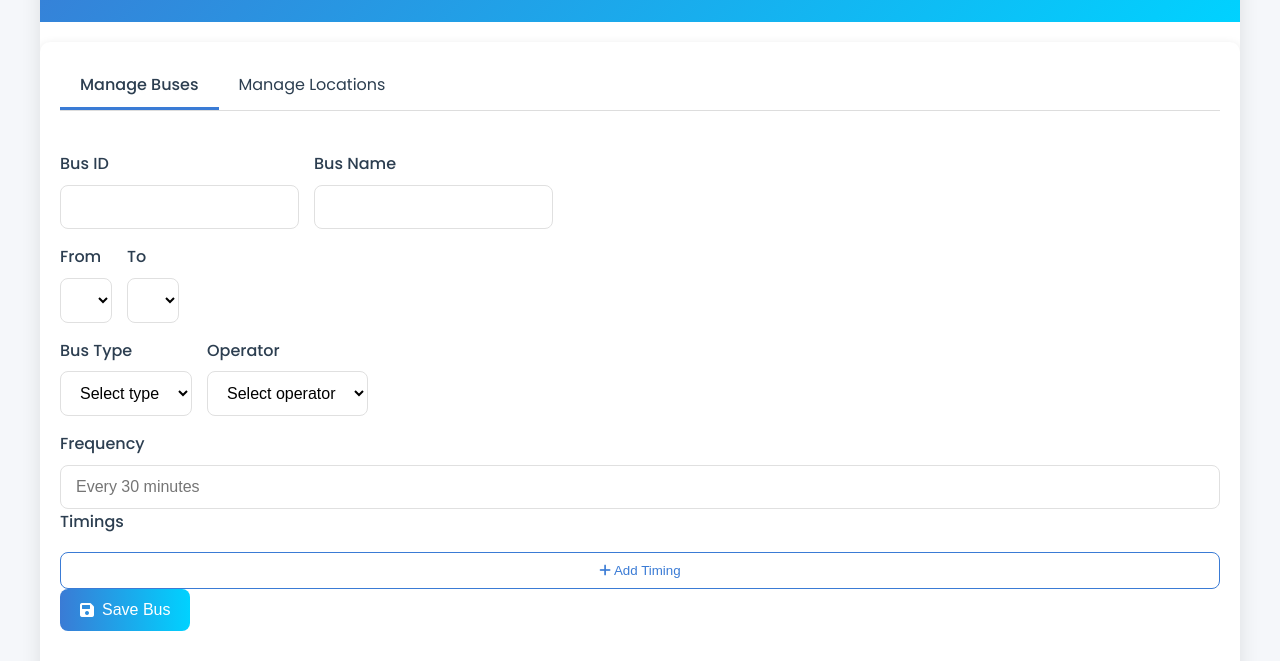
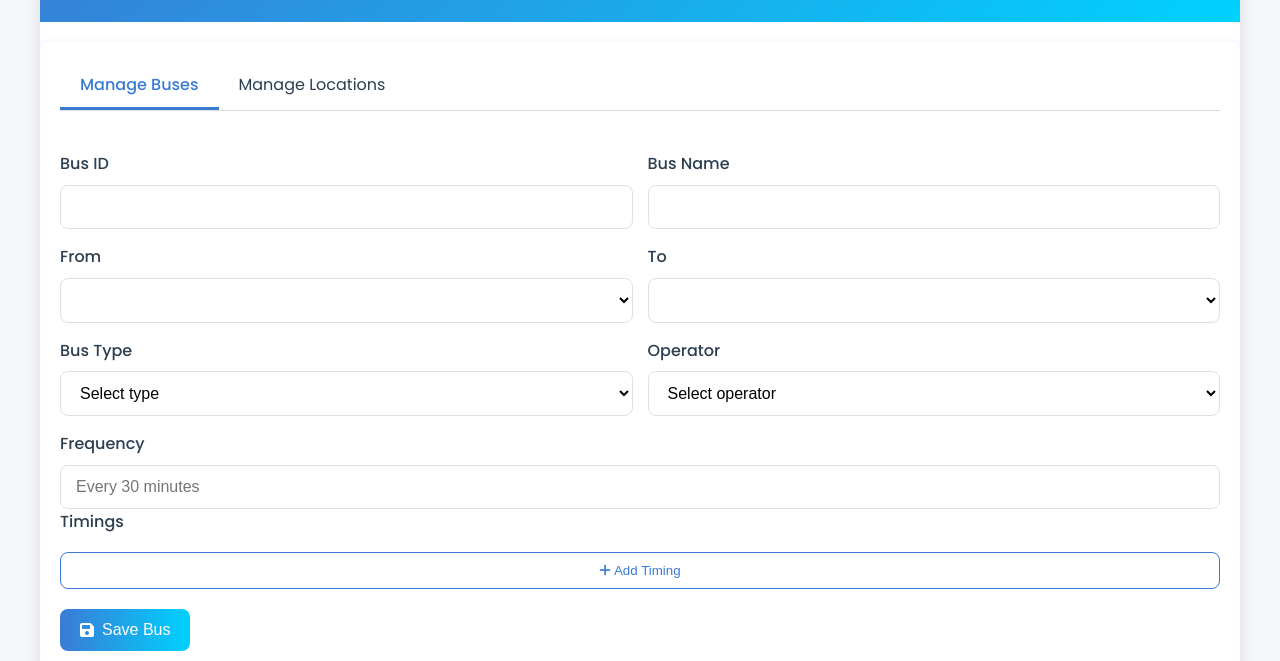
Before and after one commit to shintopc/bus-timing-app, a plain HTML site: page public/admin.html in a window 1280 px wide. Shown: the part 130-791 px from the top of the page. Drawn offline with Linux system fonts and the light colour scheme.

Commit message:
Update admin.html

```diff
--- a/public/admin.html
+++ b/public/admin.html
@@ -7,6 +7,7 @@
     <link href="https://fonts.googleapis.com/css2?family=Poppins:wght@300;400;500;600&display=swap" rel="stylesheet">
     <link rel="stylesheet" href="https://cdnjs.cloudflare.com/ajax/libs/font-awesome/6.0.0-beta3/css/all.min.css">
     <link rel="stylesheet" href="/styles/main.css">
+    <link rel="stylesheet" href="/styles/admin.css">
     <style>
         /* Admin-specific styles */
         .admin-container {
```
